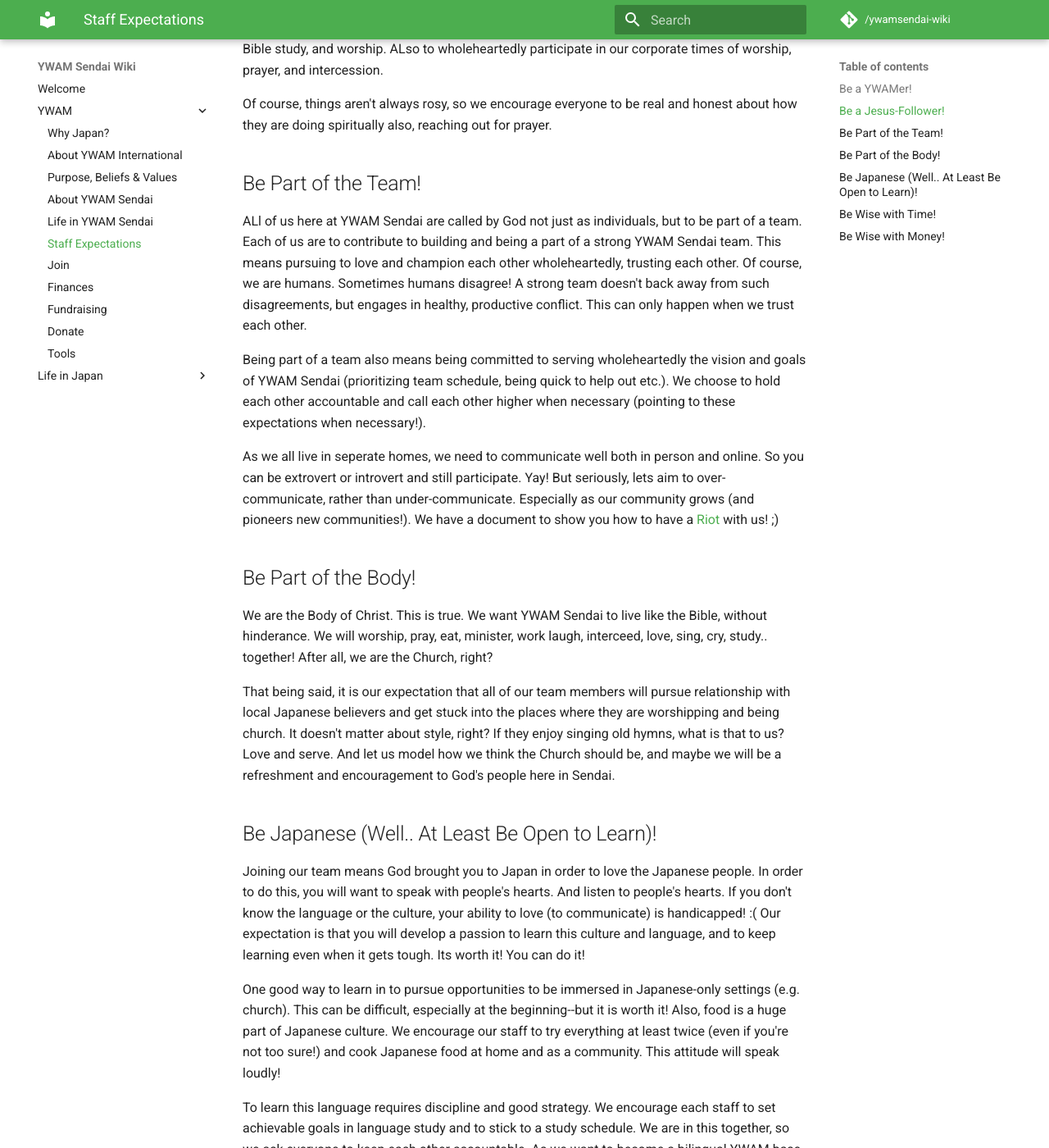
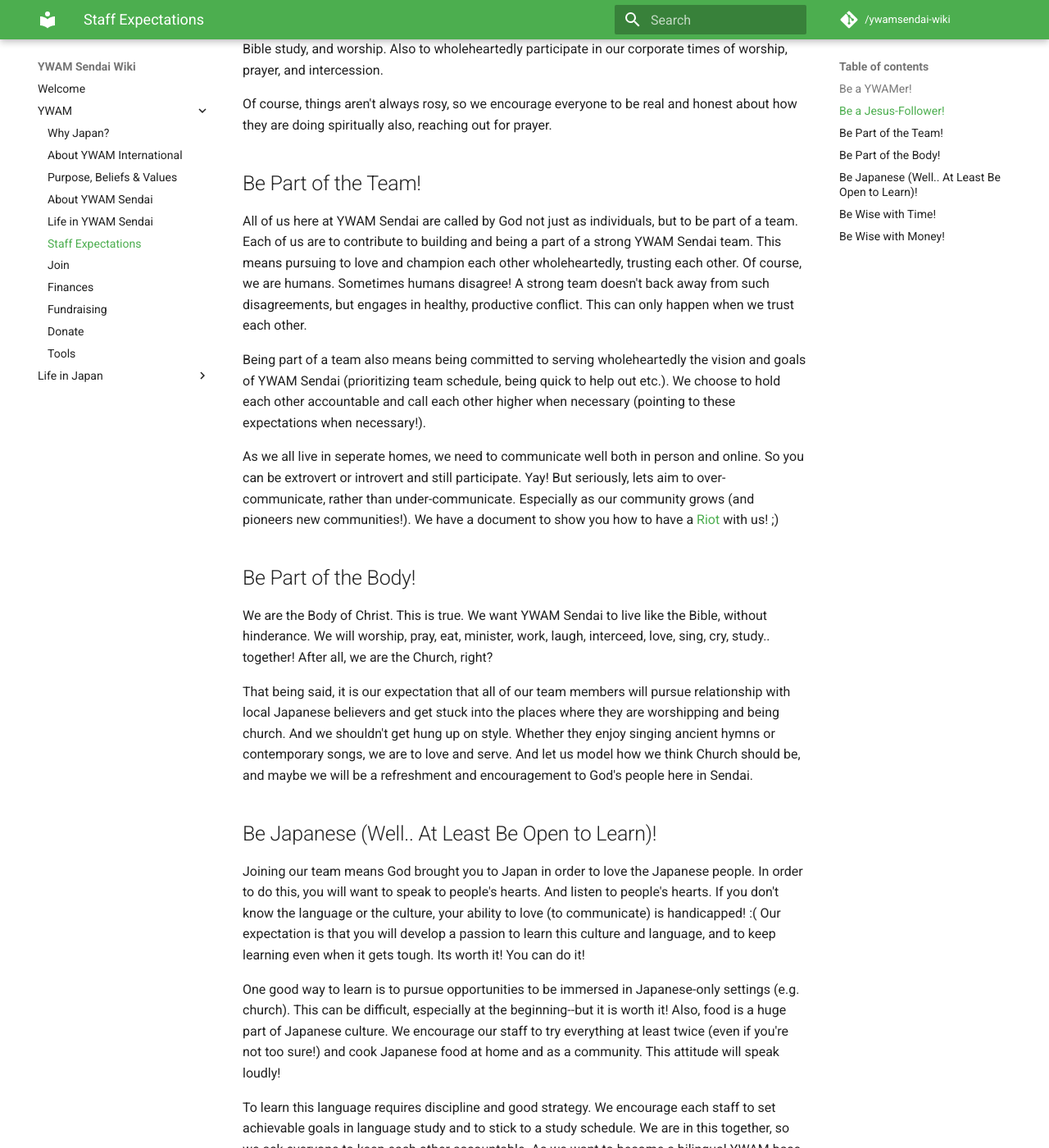
Before and after one commit to ywamsendai/ywamsendai-wiki, an MkDocs documentation site: the page built from docs/ywam/commitments.md, in a window 1280 px wide and 1400 px high, scrolled down 612 px. Shown: the whole window at 82% size. Built offline with MkDocs 1.6.1 and Material for MkDocs 9.7.7, drawn with Linux system fonts in a browser that asks for light colours; comment, search, counter and statistics services are not loaded; some of the changed text lies outside the part shown.

Commit message:
Fixed typos

```diff
--- a/docs/ywam/commitments.md
+++ b/docs/ywam/commitments.md
@@ -10,13 +10,13 @@ We ask all of our team members, new and old, to refresh themselves regularly on
 
 ## Be a Jesus-Follower!
 
-Our expectation is that each of our staff will have an active, ongoing spiritual life which inspires and challenges other members of the team and the local Japanese people. This includes investing in your relationship with God by keeping spiritual disciplines such as regular prayer, Bible study, and worship. ALso to wholeheartedly participate in our corporate times of worship, prayer, and intercession.
+Our expectation is that each of our staff will have an active, ongoing spiritual life which inspires and challenges other members of the team and the local Japanese people. This includes investing in your relationship with God by keeping spiritual disciplines such as regular prayer, Bible study, and worship. Also to wholeheartedly participate in our corporate times of worship, prayer, and intercession.
 
 Of course, things aren't always rosy, so we encourage everyone to be real and honest about how they are doing spiritually also, reaching out for prayer.
 
 ## Be Part of the Team!
 
-ALl of us here at YWAM Sendai are called by God not just as individuals, but to be part of a team. Each of us are to contribute to building and being a part of a strong YWAM Sendai team. This means pursuing to love and champion each other wholeheartedly, trusting each other. Of course, we are humans. Sometimes humans disagree! A strong team doesn't back away from such disagreements, but engages in healthy, productive conflict. This can only happen when we trust each other.
+All of us here at YWAM Sendai are called by God not just as individuals, but to be part of a team. Each of us are to contribute to building and being a part of a strong YWAM Sendai team. This means pursuing to love and champion each other wholeheartedly, trusting each other. Of course, we are humans. Sometimes humans disagree! A strong team doesn't back away from such disagreements, but engages in healthy, productive conflict. This can only happen when we trust each other.
 
 Being part of a team also means being committed to serving wholeheartedly the vision and goals of YWAM Sendai (prioritizing team schedule, being quick to help out etc.). We choose to hold each other accountable and call each other higher when necessary (pointing to these expectations when necessary!).
 
@@ -24,19 +24,19 @@ As we all live in seperate homes, we need to communicate well both in person and
 
 ## Be Part of the Body!
 
-We are the Body of Christ. This is true. We want YWAM Sendai to live like the Bible, without hinderance. We will worship, pray, eat, minister, work laugh, interceed, love, sing, cry, study.. together! After all, we are the Church, right?
+We are the Body of Christ. This is true. We want YWAM Sendai to live like the Bible, without hinderance. We will worship, pray, eat, minister, work, laugh, interceed, love, sing, cry, study.. together! After all, we are the Church, right?
 
-That being said, it is our expectation that all of our team members will pursue relationship with local Japanese believers and get stuck into the places where they are worshipping and being church. It doesn't matter about style, right? If they enjoy singing old hymns, what is that to us? Love and serve. And let us model how we think the Church should be, and maybe we will be a refreshment and encouragement to God's people here in Sendai.
+That being said, it is our expectation that all of our team members will pursue relationship with local Japanese believers and get stuck into the places where they are worshipping and being church. And we shouldn't get hung up on style. Whether they enjoy singing ancient hymns or contemporary songs, we are to love and serve. And let us model how we think Church should be, and maybe we will be a refreshment and encouragement to God's people here in Sendai.
 
 ## Be Japanese (Well.. At Least Be Open to Learn)!
 
-Joining our team means God brought you to Japan in order to love the Japanese people. In order to do this, you will want to speak with people's hearts. And listen to people's hearts. If you don't know the language or the culture, your ability to love (to communicate) is handicapped! :( Our expectation is that you will develop a passion to learn this culture and language, and to keep learning even when it gets tough. Its worth it! You can do it!
+Joining our team means God brought you to Japan in order to love the Japanese people. In order to do this, you will want to speak to people's hearts. And listen to people's hearts. If you don't know the language or the culture, your ability to love (to communicate) is handicapped! :( Our expectation is that you will develop a passion to learn this culture and language, and to keep learning even when it gets tough. Its worth it! You can do it!
 
-One good way to learn in to pursue opportunities to be immersed in Japanese-only settings (e.g. church). This can be difficult, especially at the beginning--but it is worth it! Also, food is a huge part of Japanese culture. We encourage our staff to try everything at least twice (even if you're not too sure!) and cook Japanese food at home and as a community. This attitude will speak loudly!
+One good way to learn is to pursue opportunities to be immersed in Japanese-only settings (e.g. church). This can be difficult, especially at the beginning--but it is worth it! Also, food is a huge part of Japanese culture. We encourage our staff to try everything at least twice (even if you're not too sure!) and cook Japanese food at home and as a community. This attitude will speak loudly!
 
 To learn this language requires discipline and good strategy. We encourage each staff to set achievable goals in language study and to stick to a study schedule. We are in this together, so we ask everyone to keep each other accountable. As we want to become a bilingual YWAM base, we also challenge each other to speak in Japanese together. A great way to practice (and stay humble!).
 
-There are many opportunities to practice and learn the language in Sendai. Please seek them out! Read [this page](language.md) for some pointers in (what we think) is the right direction to get you started.
+There are many opportunities to practice and learn the language in Sendai. Please seek them out! Read [this page](lifeinjapan/language.md) for some pointers in (what we think) is the right direction to get you started.
 
 ## Be Wise with Time!
 
```
Also changed, not shown: other parts of docs/ywam/commitments.md (+1 -1 lines).
